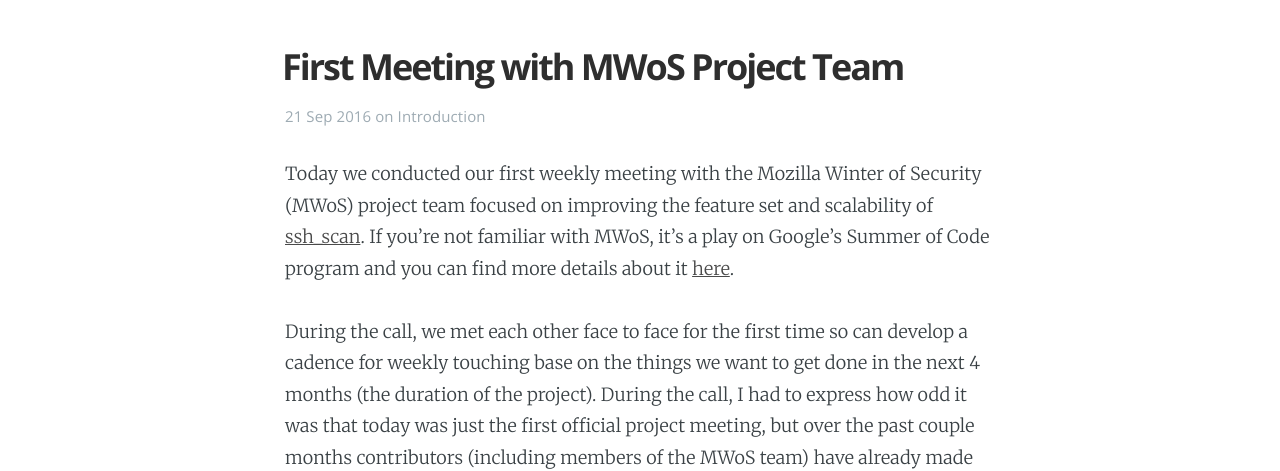
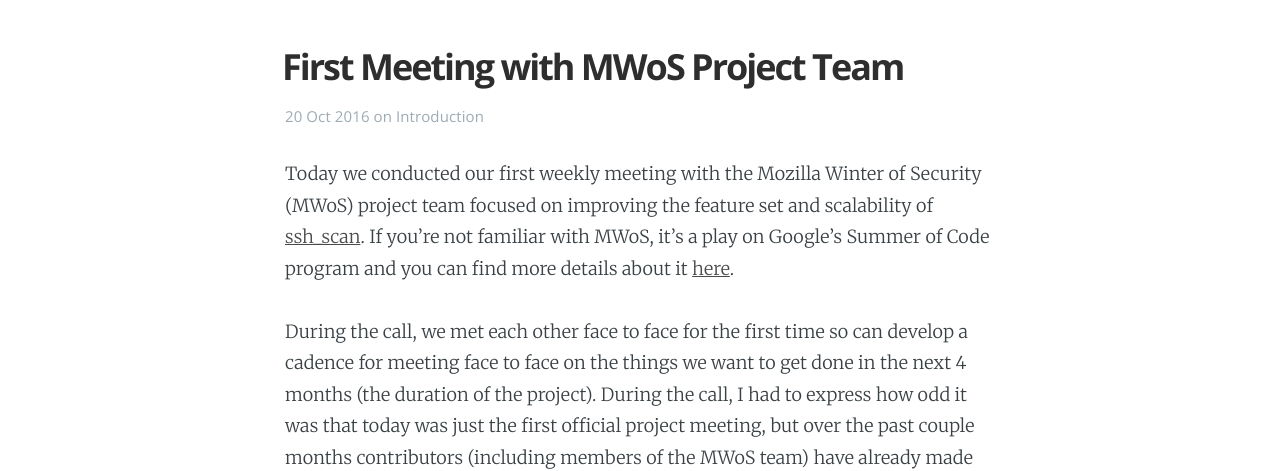
Before and after one commit to mozilla/ssh_scan, a Jekyll site: the page built from _posts/2016-10-20-first-meeting-with-mwos-project-team.md, in a window 1280 px wide and 900 px high. Shown: the part 132-603 px from the top of the window. Built offline with Jekyll 4.4.1, drawn with Linux system fonts in a browser that asks for light colours; some of the changed text lies outside the part shown.

```diff
--- a/_config.yml
+++ b/_config.yml
@@ -13,4 +13,4 @@ gems: [jekyll-paginate]
 
 # Details for the RSS feed generator
 url:            'https://mozilla.github.io/ssh_scan/'
-author:         'Jinank Jain'
+author:         'ssh_scan'
--- a/_posts/2016-09-21-welcome-to-ssh-scan.md
+++ b/_posts/2016-10-20-first-meeting-with-mwos-project-team.md
@@ -1,13 +1,13 @@
 ---
 layout: post
 title:  "First Meeting with MWoS Project Team"
-date:   2016-09-21 12:57:00
+date:   2016-10-20 12:00:00
 categories: Introduction
 ---
 
 Today we conducted our first weekly meeting with the Mozilla Winter of Security (MWoS) project team focused on improving the feature set and scalability of [ssh_scan](https://github.com/mozilla/ssh_scan).  If you're not familiar with MWoS, it's a play on Google's Summer of Code program and you can find more details about it [here](https://wiki.mozilla.org/Security/Automation/Winter_Of_Security_2016).
 
-During the call, we met each other face to face for the first time so can develop a cadence for weekly touching base on the things we want to get done in the next 4 months (the duration of the project).  During the call, I had to express how odd it was that today was just the first official project meeting, but over the past couple months contributors (including members of the MWoS team) have already made some huge leaps and bounds with the project, which is currently still in prototype status.  It's been an amazing effort so far, I'm excited for else we have in store now that we're meeting regularly.
+During the call, we met each other face to face for the first time so can develop a cadence for meeting face to face on the things we want to get done in the next 4 months (the duration of the project).  During the call, I had to express how odd it was that today was just the first official project meeting, but over the past couple months contributors (including members of the MWoS team) have already made some huge leaps and bounds with the project, which is currently still in prototype status.  It's been an amazing effort so far, I'm excited for else we have in store now that we're meeting regularly.
 
 What's been accomplished so far?
 
```
Also changed, not shown: other parts of _posts/2016-10-20-first-meeting-with-mwos-project-team.md (+2 -0 lines).
